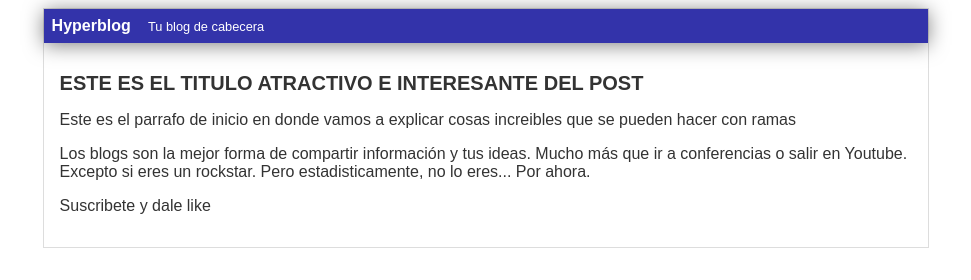
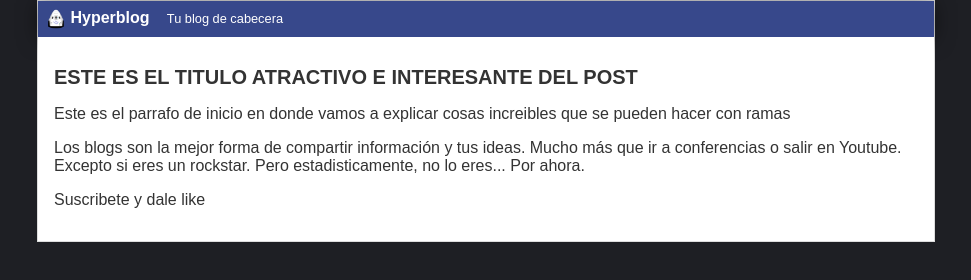
Before and after one commit to JulianValencia08/hyperblog, a plain HTML site: page index.html in a window 1280 px wide. Shown: the whole page, without its empty margins (154-1125 px from the left). Drawn offline with Linux system fonts and the light colour scheme.

Commit message:
Color de fondo, logo nuevo, mejor color de header

```diff
--- a/css/style.css
+++ b/css/style.css
@@ -1,18 +1,24 @@
 body {
+    background: #1e1f24;
     color: #333;
-    text-align: left;
+    text-align: center;
     font-family: Arial, Helvetica, sans-serif;
     font-size: 16px;
-
+    margin: 0;
+    padding: 0;
 }
 #cabecera {
-    background-color: #33A;
+    background: #37488b;
     color: white;
     box-shadow: 0px 2px 20px 0px rgba(0, 0, 0, 0.5);
     font-weight: bold;
     margin: 0;
     padding: 0.5em;
 
+}
+#cabecera #logo {
+    width: 20px;
+    vertical-align: middle;
 }
 
 #cabecera #tagline {
@@ -33,5 +39,6 @@ body {
 }
 
 #post {
+    background: white;
     padding: 1em;
 }
--- a/index.html
+++ b/index.html
@@ -11,7 +11,9 @@
 <body>
     <div id="container">
         <div id="cabecera">
-            Hyperblog <span id="tagline">Tu blog de cabecera</span>
+            <img id="logo" src="imagenes/dragon.png" />
+            Hyperblog
+            <span id="tagline">Tu blog de cabecera</span>
         </div>
         <div id="post">
             <h1>ESTE ES EL TITULO ATRACTIVO E INTERESANTE DEL POST</h1>
```
